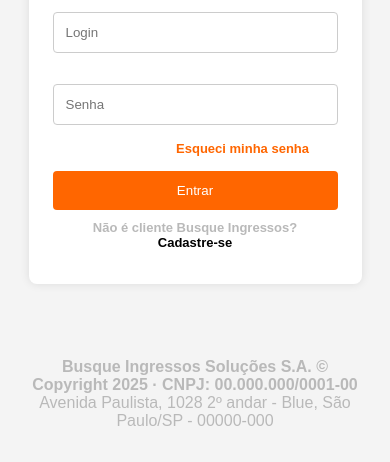
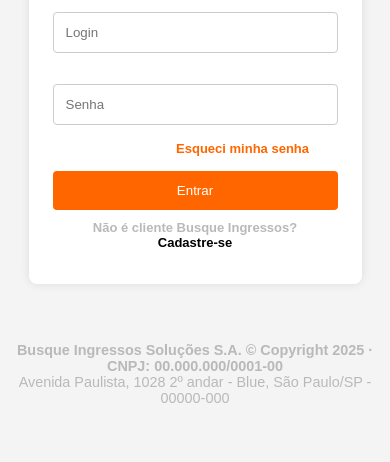
Before and after one commit to firmezinha01/site-ingresso, a plain HTML site: page login/login.html in a window 390 px wide. Shown: the part 550-1012 px from the top of the page. After the commit the page ends 972 px from the top, so only its background shows below. Drawn offline with Linux system fonts and the light colour scheme.

Commit message:
Add files via upload

```diff
--- a/login/login.css
+++ b/login/login.css
@@ -49,7 +49,7 @@
 h2,
 h4 {
   padding: 10px;
-  font-size: 14px;
+  font-size: 12px;
   color: rgb(185, 185, 185);
 }
 
@@ -132,4 +132,10 @@
     max-width: 150px;
     padding: 10px;
   }
+
+   footer {
+    padding: 1rem;
+    font-size: 0.9rem;
+  }
+
 }
```
